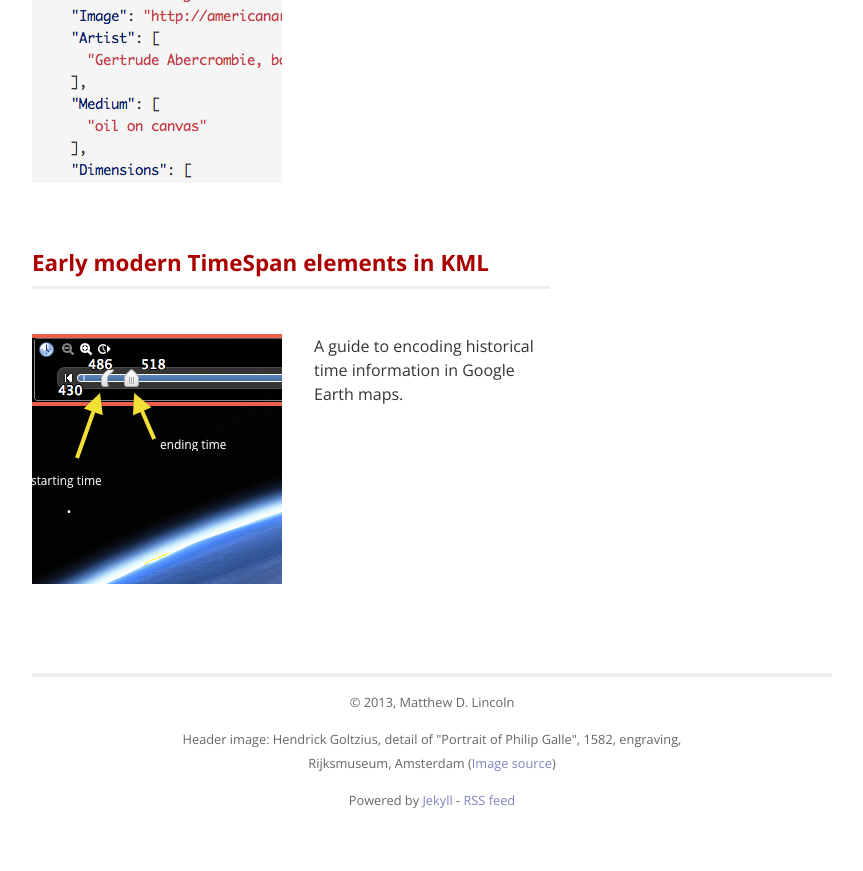
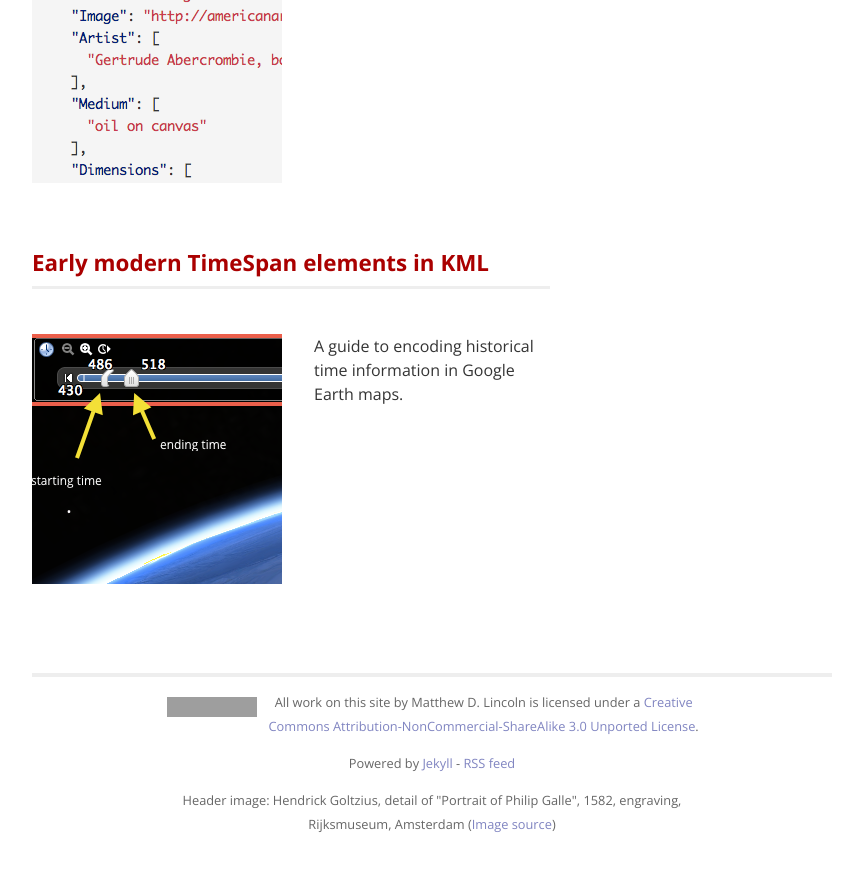
Before and after one commit to mdlincoln/mdlincoln.github.io, a Jekyll site: the page built from projects/index.markdown, in a window 1280 px wide and 900 px high, scrolled down 1588 px. Shown: the top 871 px of the window, without its empty margins (208-1071 px from the left). Built offline with Jekyll 4.4.1, drawn with Linux system fonts in a browser that asks for light colours; grey boxes are pictures that could not be loaded.

Commit message:
Added CC license to footer

```diff
--- a/_includes/footer.html
+++ b/_includes/footer.html
@@ -1,5 +1,5 @@
 <div class="contact">
-    <p>© 2013, Matthew D. Lincoln</p>
+    <p><a rel="license" href="http://creativecommons.org/licenses/by-nc-sa/3.0/deed.en_US"><img alt="Creative Commons License" style="float:left;margin:5pt" src="http://i.creativecommons.org/l/by-nc-sa/3.0/88x31.png" /></a><span xmlns:dct="http://purl.org/dc/terms/" property="dct:title">All work on this site</span> by <span xmlns:cc="http://creativecommons.org/ns#" property="cc:attributionName">Matthew D. Lincoln</span> is licensed under a <a rel="license" href="http://creativecommons.org/licenses/by-nc-sa/3.0/deed.en_US">Creative Commons Attribution-NonCommercial-ShareAlike 3.0 Unported License</a>.</p>
+    <p>Powered by <a href="http://jekyllrb.com">Jekyll</a> - <a href="http://mdlincoln.github.io/feed.xml">RSS feed</a></p>
     <p>Header image: Hendrick Goltzius, detail of "Portrait of Philip Galle", 1582, engraving, Rijksmuseum, Amsterdam (<a href="https://www.rijksmuseum.nl/en/collection/RP-P-OB-10.148">Image source</a>)</p>
-    <p>Powered by <a href="http://jekyllrb.com">Jekyll</a> - <a href="http://mdlincoln.github.io/feed.xml">RSS feed</a></p>
 </div>
```
